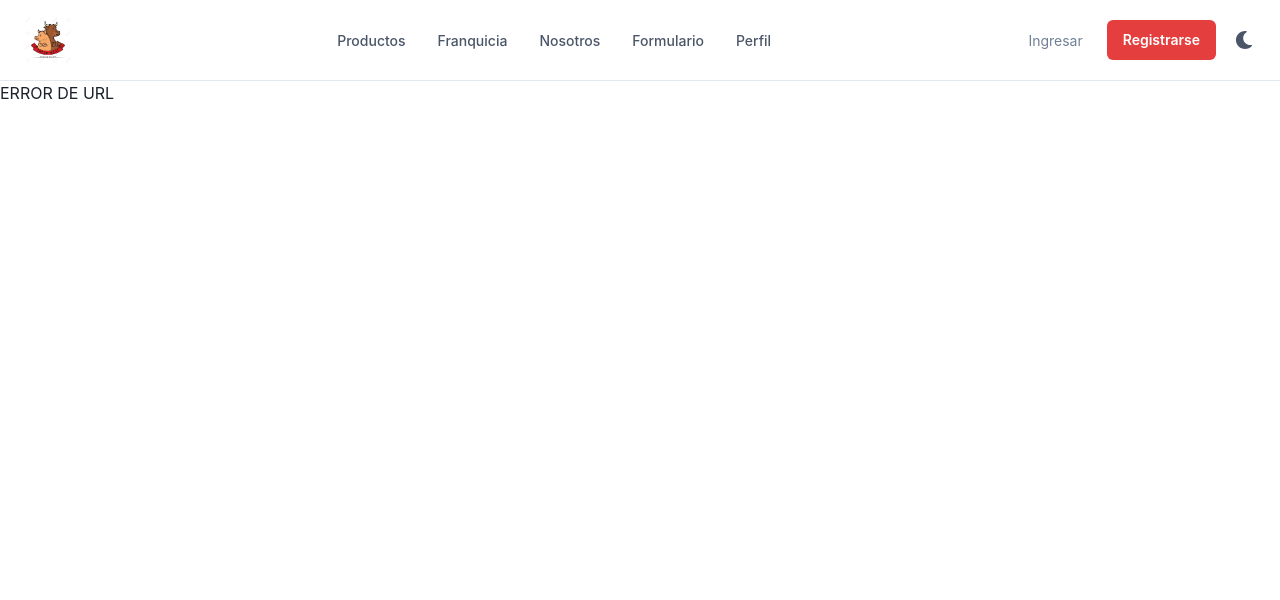
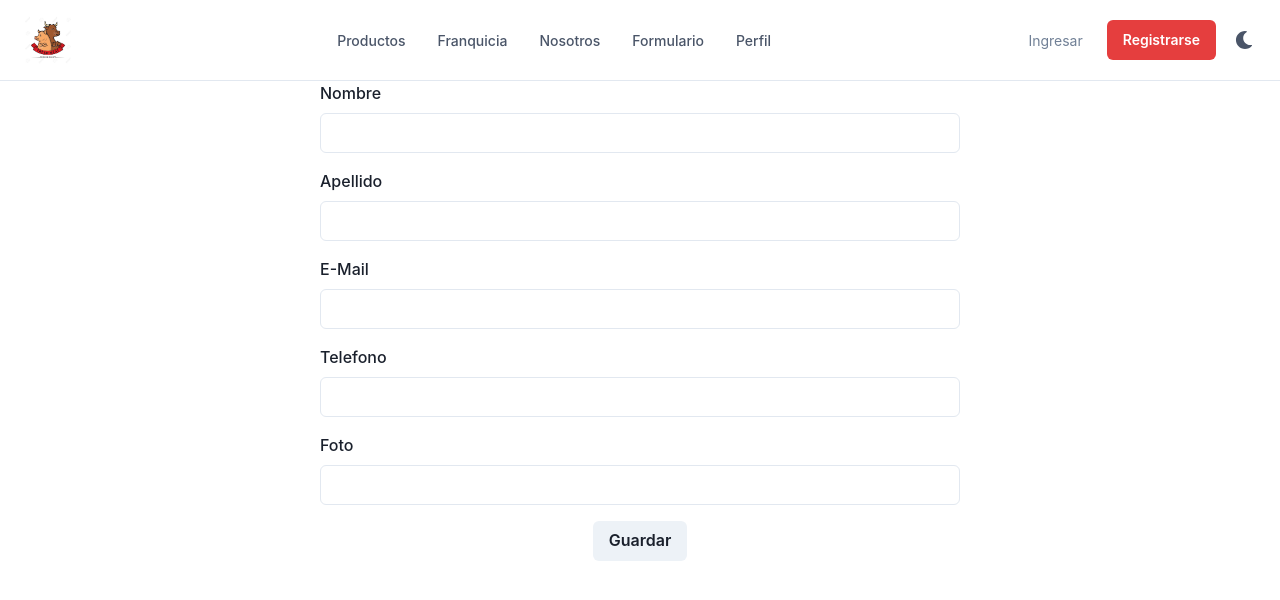
Before and after one commit to Facuzanan88/Proyecto-Typescript, a React (Create React App) app in the folder client/: page /registrarse in a window 1280 px wide. Shown: the top 600 px of the page. Built offline with nearby package versions, Linux system fonts and the light colour scheme.

Commit message:
registro

```diff
--- a/client/src/components/LoginButtons/Profile.tsx
+++ b/client/src/components/LoginButtons/Profile.tsx
@@ -23,24 +23,10 @@ const Profile: React.FC<{}> = () => {
   const navigate = useNavigate();
 
   const { getUser, userByMail } = useUserStore();
-  const handleClick = () => {
-    getUser("c6a655c5-4222-4fc8-bfed-e32028a01f9a");
-  };
-
-  /*  useEffect(() => {
-    if (user?.email) {
-      const usuario: Promise<UserAtributtes> | undefined = userByMail(
-        user.email
-      );
-
-      if (usuario.number) {
-        history.pushState("/");
-      }
-    }
-  }); */
 
   useEffect(() => {
-    if (user?.email) {
+    if (user) {
+      if (user.email) {
         const usuarioPromise: Promise<UserAtributtes> | undefined = userByMail(
           user.email
         );
@@ -68,14 +54,15 @@ const Profile: React.FC<{}> = () => {
             console.error("Error al obtener el usuario:", error);
           });
       }
+    }
   }, [navigate, user, userByMail]);
 
   return (
     <Box>
       {isAuthenticated && (
         <Box>
-          <Text>{userByStore.name}</Text>
-          <Button onClick={() => handleClick()}>user</Button>
+          <Text>Profile</Text>
+          <Button>user</Button>
         </Box>
       )}
     </Box>
--- a/client/src/components/Registro/Registro.tsx
+++ b/client/src/components/Registro/Registro.tsx
@@ -1,18 +1,142 @@
 import { useAuth0 } from "@auth0/auth0-react";
-import React, { useEffect } from "react";
+import React, { useEffect, useState } from "react";
 import { useUserStore } from "../../store/userStore";
+import { useNavigate } from "react-router-dom";
+import UserAtributtes from "../../interfaces/user";
+import {
+  VStack,
+  FormControl,
+  FormLabel,
+  Input,
+  Grid,
+  Button,
+} from "@chakra-ui/react";
 
 const Registro: React.FC<{}> = () => {
-  const { loginWithRedirect, isAuthenticated, user, logout } = useAuth0();
+  const { logout, isAuthenticated, user } = useAuth0();
 
-  const { createUser } = useUserStore();
+  const [usuario, setUsuario] = useState<UserAtributtes>({
+    id: "",
+    name: "",
+    lastname: "",
+    email: "",
+    cel: 0,
+    street: "",
+    number: 0,
+    apartment: false,
+    comment: "",
+  });
+
+  const userByStore = useUserStore((state) => ({
+    id: state.id,
+    name: state.name,
+    lastname: state.lastname,
+    email: state.email,
+    cel: state.cel,
+    street: state.street,
+    number: state.number,
+    apartment: state.apartment,
+    comment: state.comment,
+  }));
+
+  const navigate = useNavigate();
+
+  const { getUser, userByMail } = useUserStore();
+
+  useEffect(() => {
+    if (user) {
+      if (user.email) {
+        const usuarioPromise: Promise<UserAtributtes> | undefined = userByMail(
+          user.email
+        );
+
+        // Verificar si la promesa es 'undefined'
+        if (!usuarioPromise) {
+          // Manejar el caso en el que 'userByMail' devuelva 'undefined'
+          navigate("/");
+          console.error("La promesa es 'undefined'.");
+          return;
+        }
+
+        // Usar 'then' para trabajar con el resultado de la promesa
+        usuarioPromise
+          .then((usuario: UserAtributtes) => {
+            // Aquí 'usuario' es el objeto UserAtributtes resultante
+            if (usuario.number === undefined) {
+              console.log("redireccion");
+              navigate("/");
+            }
+            console.log("existe un tal number 1000");
+          })
+          .catch((error) => {
+            // Manejo de errores si la promesa es rechazada
+            console.error("Error al obtener el usuario:", error);
+          });
+      }
+    }
+  }, [navigate, user, userByMail]);
+
+  const handleInputChange = (event: React.ChangeEvent<HTMLInputElement>) => {
+    const { name, value } = event.target;
+    setUsuario({ ...usuario, [name]: value });
+  };
+
+  const handleSubmit = async (event: React.FormEvent<HTMLFormElement>) => {
+    event.preventDefault();
+  };
 
   return (
-    <>
-      <div>
-        <h1>ERROR DE URL</h1>
-      </div>
-    </>
+    <form onSubmit={handleSubmit}>
+      <VStack spacing={4} align="stretch" alignItems="center">
+        <FormControl id="name" w="50%">
+          <FormLabel>Nombre</FormLabel>
+          <Input
+            type="text"
+            name="name"
+            value={user?.name}
+            onChange={handleInputChange}
+            required
+          />
+        </FormControl>
+        <FormControl id="lastname" w="50%">
+          <FormLabel>Apellido</FormLabel>
+          <Input
+            type="text"
+            name="lastname"
+            value={user?.lastname}
+            onChange={handleInputChange}
+            required
+          />
+        </FormControl>
+        <FormControl id="email" w="50%">
+          <FormLabel>E-Mail</FormLabel>
+          <Input
+            type="text"
+            name="email"
+            value={user?.email}
+            onChange={handleInputChange}
+            required
+          />
+        </FormControl>
+        <FormControl id="phone" w="50%">
+          <FormLabel>Telefono</FormLabel>
+          <Input
+            type="tel"
+            name="phone"
+            value={user?.phone}
+            onChange={handleInputChange}
+            required
+          />
+        </FormControl>
+        <FormControl id="photo" w="50%">
+          <FormLabel>Foto</FormLabel>
+          <Input type="text" name="photo" onChange={handleInputChange} />
+        </FormControl>
+        <Grid pb="4">
+          <Button type="submit">Guardar</Button>
+        </Grid>
+      </VStack>
+    </form>
   );
 };
 
```
Lines whose indentation alone changed are shown as unchanged.
